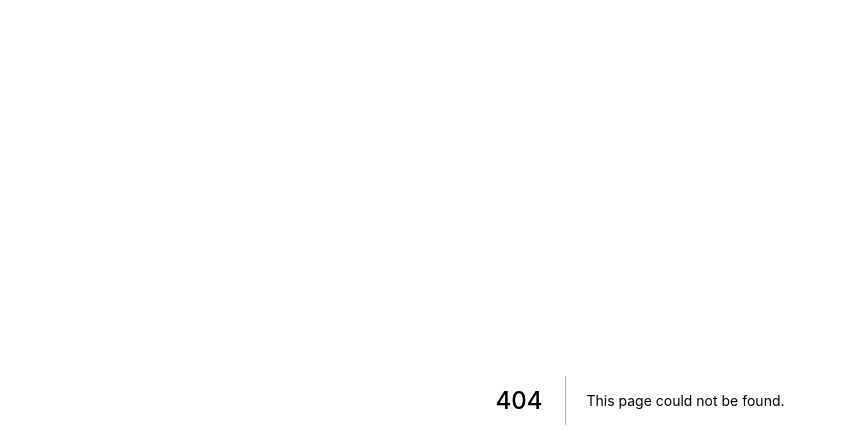
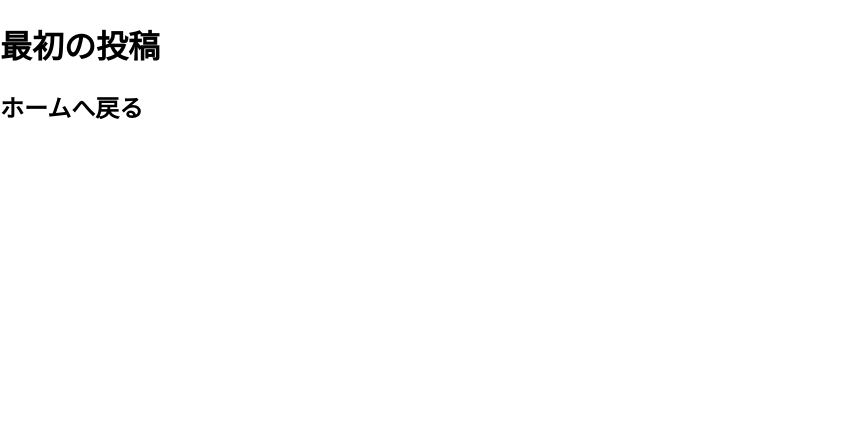
Before and after one commit to daishiman/nextjs-microblog, a Next.js app in the folder nextjs-microblog/: page /posts/firstPost in a window 1280 px wide. Before the commit this address had no page. Shown: the top 448 px of the page, without its empty margins (0-846 px from the left). Built offline with nearby package versions, Linux system fonts and the light colour scheme.

Commit message:
feat: firstPostのページ作成

```diff
--- /dev/null
+++ b/nextjs-microblog/pages/posts/firstPost.js
@@ -0,0 +1,8 @@
+export default function FirstPost() {
+	return (
+		<div>
+			<h1>最初の投稿</h1>
+			<h2>ホームへ戻る</h2>
+		</div>
+	);
+}
```
